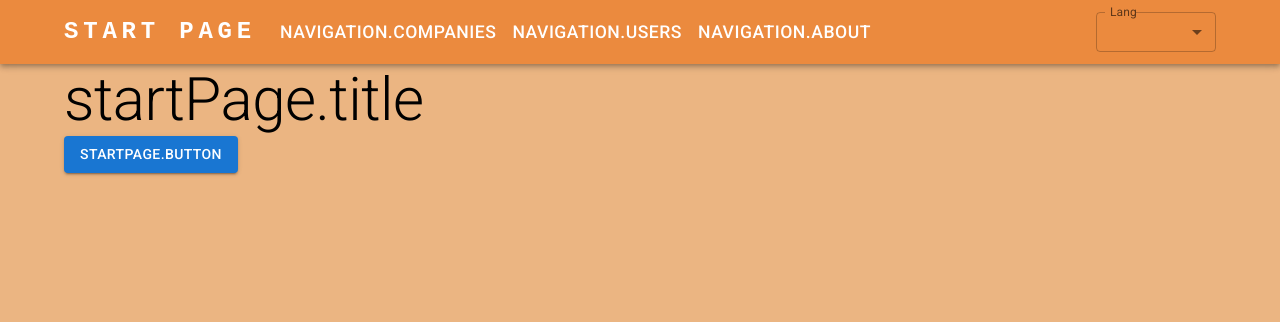
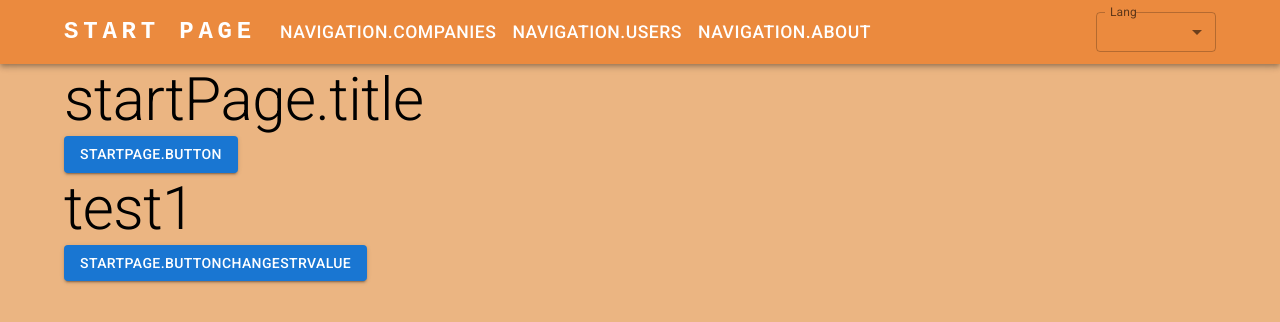
Before and after one commit to KingInertia/frontend_company-training-manager, a React (Create React App) app: page / in a window 1280 px wide. Shown: the top 322 px of the page. Built offline with nearby package versions, Linux system fonts and the light colour scheme.

Commit message:
tested redux functionality

```diff
--- a/package.json
+++ b/package.json
@@ -7,6 +7,7 @@
     "@emotion/styled": "^11.13.0",
     "@fontsource/roboto": "^5.1.0",
     "@mui/material": "^6.1.4",
+    "@reduxjs/toolkit": "^2.3.0",
     "@testing-library/jest-dom": "^5.17.0",
     "@testing-library/react": "^13.4.0",
     "@testing-library/user-event": "^13.5.0",
@@ -15,6 +16,7 @@
     "react": "^18.3.1",
     "react-dom": "^18.3.1",
     "react-i18next": "^15.1.0",
+    "react-redux": "^9.1.2",
     "react-router-dom": "^6.27.0",
     "react-scripts": "5.0.1",
     "web-vitals": "^2.1.4"
--- a/src/components/Pages/StartPage.jsx
+++ b/src/components/Pages/StartPage.jsx
@@ -2,16 +2,31 @@ import React from 'react';
 import Container from '@mui/material/Container';
 import Typography from '@mui/material/Typography';
 import Button from '@mui/material/Button';
+import { Box } from '@mui/material';
 import { useTranslation } from 'react-i18next';
+import { useSelector, useDispatch } from 'react-redux';
+import { setStrValue } from '../../store/testStr/testStrSlice';
 
 const StartPage = () => {
   const { t } = useTranslation();
+  const strValue = useSelector(state => state.testStr.strValue);
+  const dispatch = useDispatch();
+
+  const handleStrValueChange = () => {
+    dispatch(setStrValue('New str value'));
+  };
 
   return (
     <div>
       <Container maxWidth="sm">
         <Typography variant="h2">{t('startPage.title')}</Typography>
         <Button variant="contained">{t('startPage.button')}</Button>
+        <Box>
+          <Typography variant="h2">{strValue}</Typography>
+          <Button variant="contained" onClick={handleStrValueChange}>
+            {t('startPage.buttonChangeStrValue')}
+          </Button>
+        </Box>
       </Container>
     </div>
   );
--- a/src/i18n/locales/en.json
+++ b/src/i18n/locales/en.json
@@ -21,6 +21,7 @@
   },
   "startPage": {
     "title": "Front meduzzen intership",
-    "button": "Click"
+    "button": "Click",
+    "buttonChangeStrValue": "Change Value"
   }
 }
--- a/src/i18n/locales/uk.json
+++ b/src/i18n/locales/uk.json
@@ -21,6 +21,7 @@
   },
   "startPage": {
     "title": "Front meduzzen стажування",
-    "button": "Натисни"
+    "button": "Натисни",
+    "buttonChangeStrValue": "Змінити значення"
   }
 }
--- a/src/index.js
+++ b/src/index.js
@@ -8,11 +8,15 @@ import '@fontsource/roboto/400.css';
 import '@fontsource/roboto/500.css';
 import '@fontsource/roboto/700.css';
 import './i18n/i18n.js';
+import { Provider } from 'react-redux';
+import store from './store/store';
 
 const root = ReactDOM.createRoot(document.getElementById('root'));
 root.render(
   <React.StrictMode>
-    <App />
+    <Provider store={store}>
+      <App />
+    </Provider>
   </React.StrictMode>,
 );
 
--- /dev/null
+++ b/src/store/store.js
@@ -0,0 +1,10 @@
+import { configureStore } from '@reduxjs/toolkit';
+import testStrReducer from './testStr/testStrSlice';
+
+const store = configureStore({
+  reducer: {
+    testStr: testStrReducer,
+  },
+});
+
+export default store;
--- /dev/null
+++ b/src/store/testStr/testStrSlice.js
@@ -0,0 +1,18 @@
+import { createSlice } from '@reduxjs/toolkit';
+
+const initialState = {
+  strValue: 'test1',
+};
+
+const testStrSlice = createSlice({
+  name: 'testStr',
+  initialState: initialState,
+  reducers: {
+    setStrValue: (state, action) => {
+      state.strValue = action.payload;
+    },
+  },
+});
+
+export const { setStrValue } = testStrSlice.actions;
+export default testStrSlice.reducer;
```
Also changed, not shown: 1 other file (tests, documents, lock files or other folders).
